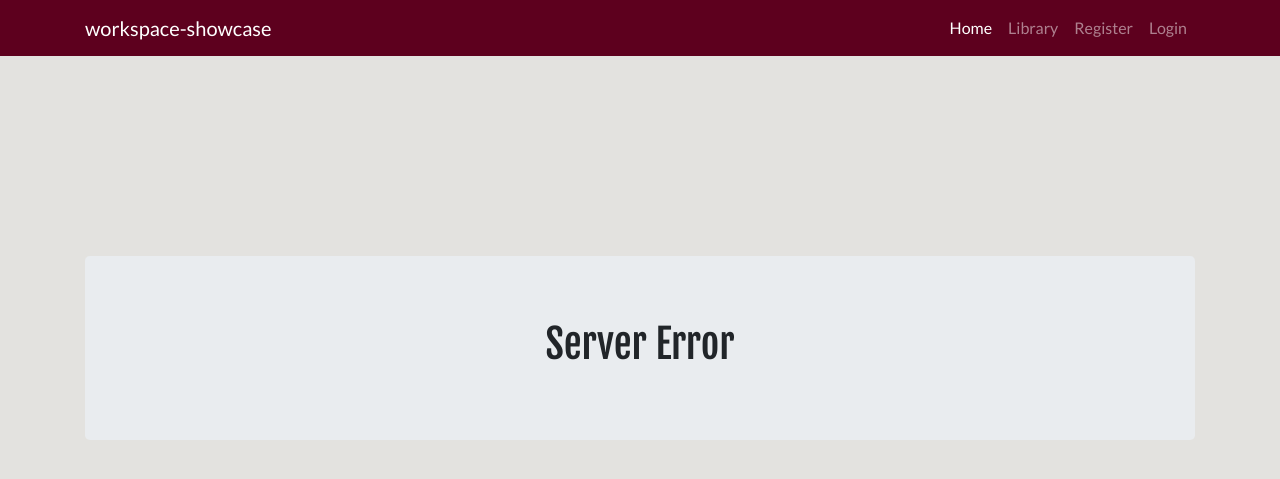
After one commit to vishkid84/Workspace-showcase, a Flask app: template templates/error_pages/500.html in a window 1280 px wide. The commit adds this page. Shown: the top 479 px of the page. Run offline with Flask 2, Linux system fonts and the light colour scheme; the template is opened without the code that fills it, so the values that code supplies are empty; some libraries are stand-ins or nearby versions.

Commit message:
Added error pages

```diff
--- a/app.py
+++ b/app.py
@@ -25,6 +25,16 @@ def get_workspaces():
     return render_template("workspaces.html", workspaces=mongo.db.workspaces.find())
 
 
+@app.errorhandler(404)
+def error_404(error):
+    return render_template('error_pages/404.html', error=error)
+
+
+@app.errorhandler(500)
+def error_500(error):
+    return render_template('error_pages/500.html', error=error)
+
+
 if __name__ == '__main__':
     app.run(host=os.environ.get('IP'),
             port=int(os.environ.get('PORT')),
--- a/static/css/style.css
+++ b/static/css/style.css
@@ -1,7 +1,7 @@
 @import url('https://fonts.googleapis.com/css2?family=Fjalla+One&family=Lato:wght@300;400;700;900&display=swap');
 
 body{
-    font-family: 'Lato', sans-serif;, 'Fjalla One', sans-serif;
+    font-family: 'Lato', sans-serif, 'Fjalla One', sans-serif;
     background-color: #E3E2DF;
     height: 100vh;
 }
@@ -13,3 +13,9 @@ body{
 .home-container{
     margin-top: 30px;
 }
+
+.jumbotron{
+    margin-top: 200px;
+    text-align: center;
+    font-family: 'Fjalla One', sans-serif;
+}
--- /dev/null
+++ b/templates/error_pages/500.html
@@ -0,0 +1,11 @@
+{% extends 'base.html' %}
+
+{% block content %}
+
+    <div class="container">
+        <div class="jumbotron">
+            <h1>Server Error</h1>
+        </div>
+    </div>
+
+{% endblock %}
```
Also changed, not shown: templates/error_pages/404.html (added, +11 -0 lines).
